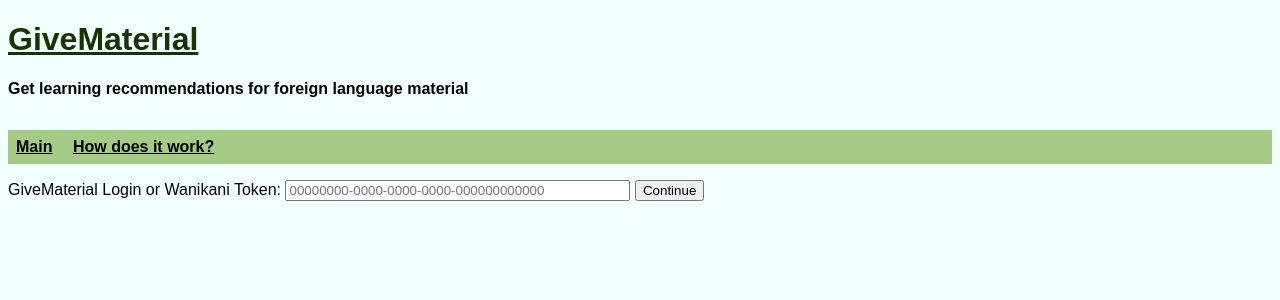
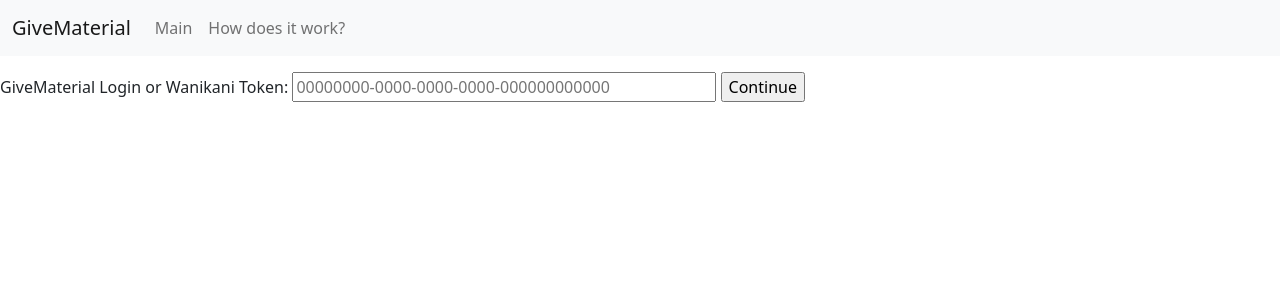
Before and after one commit to aufziehvogel/givematerial, a Flask app: page / in a window 1280 px wide. Shown: the top 300 px of the page. Run offline with Flask 2, Linux system fonts and the light colour scheme.

Commit message:
switch to bootstrap for design

```diff
--- a/givematerial/web/templates/base.html
+++ b/givematerial/web/templates/base.html
@@ -9,99 +9,48 @@
     <meta http-equiv="refresh" content="5"/>
   {% endif %}
 
+  <link href="https://cdn.jsdelivr.net/npm/bootstrap@5.0.2/dist/css/bootstrap.min.css" rel="stylesheet" integrity="sha384-EVSTQN3/azprG1Anm3QDgpJLIm9Nao0Yz1ztcQTwFspd3yD65VohhpuuCOmLASjC" crossorigin="anonymous">
+<script src="https://cdn.jsdelivr.net/npm/bootstrap@5.0.2/dist/js/bootstrap.bundle.min.js" integrity="sha384-MrcW6ZMFYlzcLA8Nl+NtUVF0sA7MsXsP1UyJoMp4YLEuNSfAP+JcXn/tWtIaxVXM" crossorigin="anonymous"></script>
+
   <style>
-    body {
-      background-color: #f3ffff;
-      font-family: sans-serif;
+    .card {
+      display: inline-block;
+      margin-right: 1em;
+      margin-bottom: 1em;
+      vertical-align: top;
     }
 
-    h1 {
-      margin-left: 0px;
-    }
-
-    h1 a {
-      color: #163301;
-    }
-
-    #heading-subline {
-      margin-bottom: 2em;
-      font-weight: bold;
-      margin-left: 0px;
-    }
-
-    #main-nav {
-      background-color: #a5cc87;
+    #login-area {
+      margin-top: 1em;
       margin-bottom: 1em;
-    }
-
-    #main-nav a {
-      display: inline-block;
-      padding: 0.5em;
-      color: black;
-      font-weight: bold;
-    }
-
-    #main-nav a:hover {
-      background-color: #7aa35a;
-    }
-
-    div.info {
-      border: 1px solid black;
-      padding: 0.5em;
-      margin: 1em;
-      background-color: #fffdd6;
-    }
-
-    article.recommendation {
-      margin-bottom: 3em;
-      margin-left: 2em;
-      margin-right: 2em;
-      display: inline-block;
-      min-width: 20em;
-      width: calc(33% - 6em);
-    }
-
-    a.read-finished {
-      background-color: #d7ffd4;
-      border: 1px solid green;
-      border-radius: 5px;
-      padding: 0.3em;
-      margin: 0.3em 0;
-      display: inline-block;
-    }
-
-    a.read-no-finished {
-      display: block;
-      padding: 0.3em;
-      font-size: 0.8em;
-      float: right;
-    }
-
-    .tagstyle {
-      background-color: #dedeff;
-      padding: 0.1em 0.2em 0.1em 0.5em;
-      border-left: 1px dashed blue;
-    }
-
-    .givematerial-login {
-      border: 1px solid gray;
-      background: #ddd;
-      padding: 5px 3px 0 3px;
     }
   </style>
 </head>
 
 <body>
-  <h1><a href="{{ url_for('home') }}">GiveMaterial</a></h1>
-  <div id="heading-subline">Get learning recommendations for foreign language material</div>
-
-  <div id="main-nav">
-    <a href="{{ url_for('home') }}">Main</a>
-    {% if public_registration %}
-      <a href="{{ url_for('register') }}">Register</a>
-    {% endif %}
-    <a href="{{ url_for('howworks') }}">How does it work?</a>
-  </div>
+  <nav class="navbar navbar-expand-sm navbar-light bg-light">
+    <div class="container-fluid">
+      <a class="navbar-brand" href="{{ url_for('home') }}">GiveMaterial</a>
+      <button class="navbar-toggler" type="button" data-bs-toggle="collapse" data-bs-target="#navbarSupportedContent" aria-controls="navbarSupportedContent" aria-expanded="false" aria-label="Toggle navigation">
+        <span class="navbar-toggler-icon"></span>
+      </button>
+      <div class="collapse navbar-collapse" id="navbarSupportedContent">
+        <ul class="navbar-nav me-auto mb-2 mb-lg-0">
+          <li class="nav-item">
+            <a class="nav-link" href="{{ url_for('home') }}">Main</a>
+          </li>
+          {% if public_registration %}
+          <li class="nav-item">
+            <a class="nav-link" href="{{ url_for('register') }}">Register</a>
+          </li>
+          {% endif %}
+          <li class="nav-item">
+            <a class="nav-link" href="{{ url_for('howworks') }}">How does it work?</a>
+          </li>
+        </ul>
+      </div>
+    </div>
+  </nav>
 
   <div id="main">
     {% block content %}{% endblock %}
--- a/givematerial/web/templates/home.html
+++ b/givematerial/web/templates/home.html
@@ -2,34 +2,40 @@
 
 {% block content %}
     {% if wk_token and not token_finished_downloading %}
-        <div class="info">Your learning status is being downloaded in the background. This page will refresh automatically every few seconds.</div>
+        <div class="alert alert-info" role="alert">
+            Your learning status is being downloaded in the background. This page will refresh automatically every few seconds.
+        </div>
     {% endif %}
 
+    <div id="login-area">
         <form action="/" method="post">
             <label for="wktoken">GiveMaterial Login or Wanikani Token:</label>
             <input type="text" id="wktoken" name="wktoken" {% if wk_token %}value="{{ wk_token }}"{% endif %} placeholder="00000000-0000-0000-0000-000000000000" size="40"/>
             <input type="submit" name="submit" value="Continue"/>
         </form>
+    </div>
 
     {% for recommendation in recommendations %}
-    <article class="recommendation">
-        <h2>{{ recommendation.title }}</h2>
-        <div class="meta">
+    <article class="card" style="width: 18rem;">
+        <div class="card-header text-muted">
             <span class="text-collection tagstyle">{{ recommendation.collection }}</span>
         </div>
-        <div class="stats">
+        <div class="card-body">
+            <h5 class="card-title">{{ recommendation.title }}</h5>
+            <p class="card-text">
                 <ul>
                     <li>learning ({{ recommendation.learning|length }}): {{ ' '.join(recommendation.learning) }}</li>
                     <li>unknown ({{ recommendation.unknown|length }}): {{ ' '.join(recommendation.unknown) }}</li>
                     <li>known ({{ recommendation.known|length }}): {{ ' '.join(recommendation.known) }}</li>
                 </ul>
+            </p>
+            {% if recommendation.url %}
+                <a href="{{ url_for('redirect_read', url=recommendation.url, mark_read=1) }}" class="btn btn-primary">Read text</a>
+                <br/>
+                <br/>
+                <a href="{{ url_for('redirect_read', url=recommendation.url, mark_read=0) }}" class="card-link">Read text without marking as finished</a>
+            {% endif %}
         </div>
-        {% if recommendation.url %}
-            <div class="more">
-                <a href="{{ url_for('redirect_read', url=recommendation.url, mark_read=1) }}" class="read-finished">Read text</a>
-                <a href="{{ url_for('redirect_read', url=recommendation.url, mark_read=0) }}" class="read-no-finished">Read text without marking as finished</a>
-            </div>
-        {% endif %}
     </article>
     {% endfor %}
 
```
Lines whose indentation alone changed are shown as unchanged.
